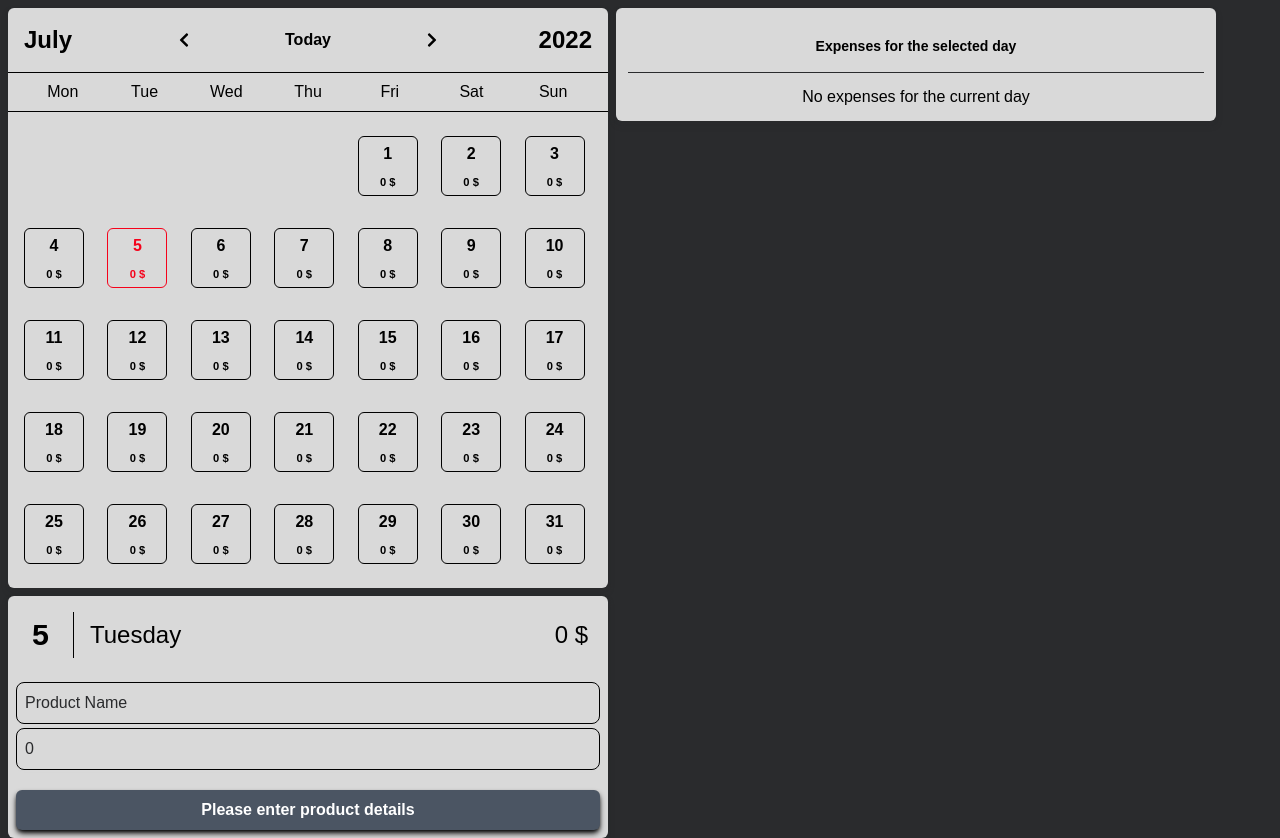
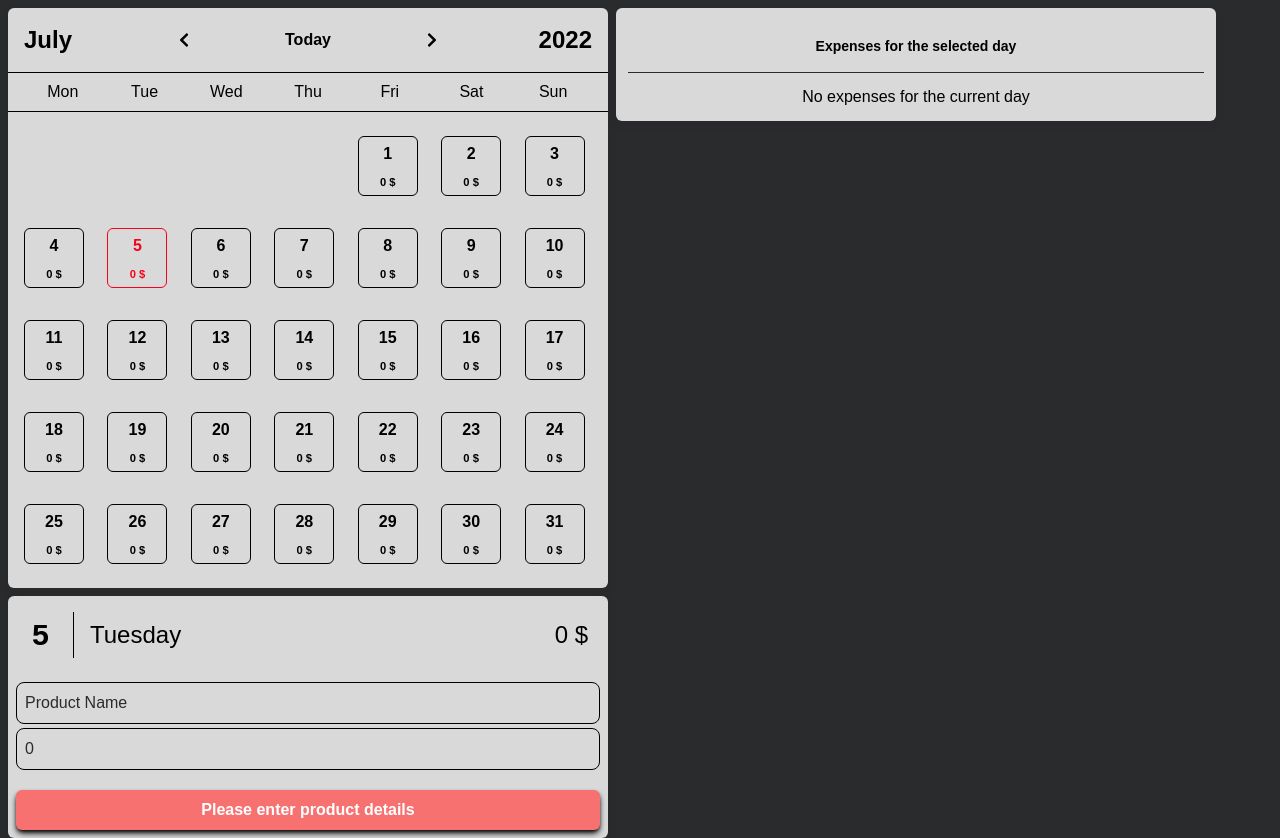
Before and after one commit to rikobeast/watch-what-you-spend, a Next.js app in the folder frontend/: page / in a window 1280 px wide. Built offline with nearby package versions, Linux system fonts and the light colour scheme; a web font is replaced by a local one.

Commit message:
Update button to reflect disabled state

```diff
--- a/frontend/src/components/Calendar/Day/Day.tsx
+++ b/frontend/src/components/Calendar/Day/Day.tsx
@@ -81,7 +81,7 @@ const Day: React.FC<DayProps> = ({ number, name, expense, onSubmit }) => {
         <div className="max-w-full w-full p-2">
           <Button
             className={`${
-              isDisabled ? 'bg-gray-600 pointer-events-none' : ''
+              isDisabled ? 'bg-red-400 pointer-events-none text-black' : ''
             } max-w-full w-[100%] sm:w-[100%] p-2 rounded-md shadow-md shadow-black  bg-dark-primary text-white font-bold sm:hover:bg-dark-primaryAccent  transition duration-300`}
             type="submit"
             text={isDisabled ? 'Please enter product details' : 'Submit'}
```
